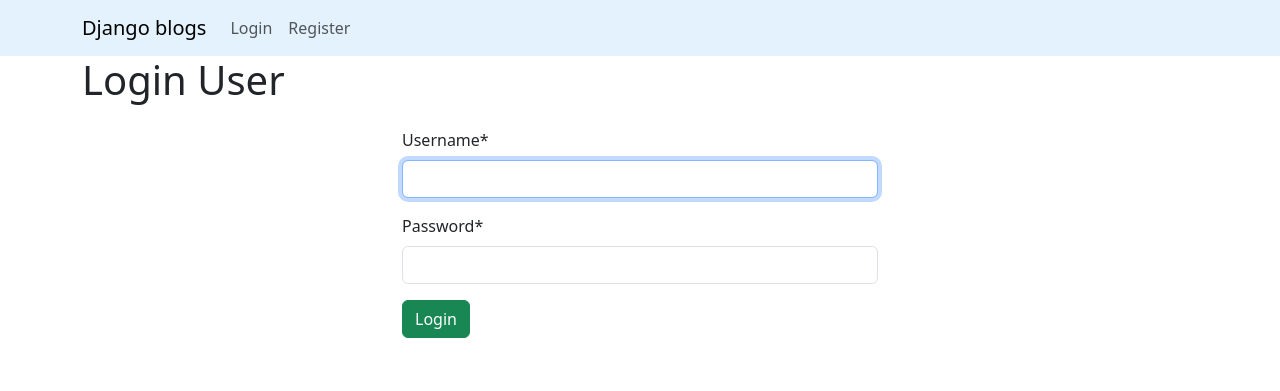
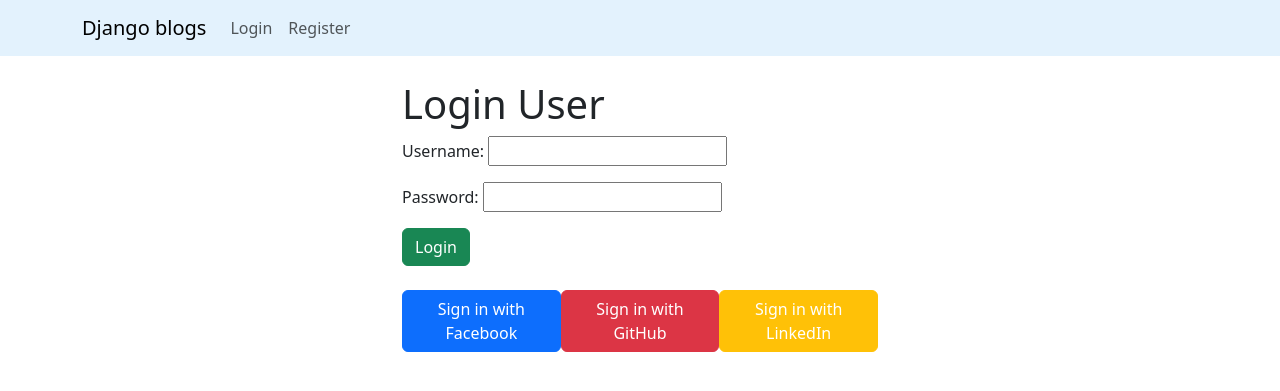
Before and after one commit to Mohitbasnet/BLOG_APP, a Django app: page /login/ in a window 1280 px wide. Shown: the top 391 px of the page. Run offline with Django 5.2, Linux system fonts and the light colour scheme; some libraries are stand-ins or nearby versions.

Commit message:
add social_authentication

```diff
--- a/Blog/articles/templates/articles/login.html
+++ b/Blog/articles/templates/articles/login.html
@@ -1,21 +1,50 @@
-{% extends 'base.html'%}
+{% extends 'base.html' %}
 
-
-
-{% block title %} Login {% endblock%}
-
+{% block title %}Login{% endblock %}
+{% block style %}
+<style>
+    .login_style {
+        width: 500px;
+        margin: auto;
+    }
+    .link_style_hover {
+        text-decoration: none;
+        color: gray;
+    }
+    /* Additional CSS for aligning buttons in one line */
+    .button-container {
+        display: flex;
+        justify-content: space-between;
+        margin-top: 20px;
+    }
+    .button-container .btn {
+        flex: 1;
+        color: white; /* Set text color to white */
+    }
+</style>
+{% endblock %}
 
 {% block body %}
+<div class="container mt-4 login_style">
+    <h1>Login User</h1>
+    <form action="" method="post">
+        {{ form.as_p }}
+        {% csrf_token %}
+        <input type="submit" value="Login" class="btn btn-success">
+    </form>
+</div>
 
-   <div class=" container">
-
-    <h1>Login User</h1>
-    <p>User the following form for the login</p>
-    <form action="" method = "post">
-
-        {{form.as_p}}
-        {% csrf_token %}
-        <input type="submit" value = "Login" class = "btn btn-success">
-    </form>
-   </div>
+<div class="container mt-4 login_style">
+    <div class="button-container">
+        <button class="btn btn-primary">
+            <a href="{% url 'social:begin' 'facebook' %}" class="link_style_hover" style="color: white;">Sign in with Facebook</a>
+        </button>
+        <button class="btn btn-danger">
+            <a href="{% url 'social:begin' 'github' %}" class="link_style_hover" style="color: white;">Sign in with GitHub</a>
+        </button>
+        <button class="btn btn-warning">
+            <a href="{% url 'social:begin' 'linkedin-oauth2' %}" class="link_style_hover" style="color: white;">Sign in with LinkedIn</a>
+        </button>
+    </div>
+</div>
 {% endblock %}
--- a/Blog/articles/urls.py
+++ b/Blog/articles/urls.py
@@ -1,6 +1,6 @@
 from . import views
 
-from django.urls import path
+from django.urls import path,include
 from django.contrib.auth.views import LoginView,PasswordChangeView,PasswordChangeDoneView
 
 
@@ -12,11 +12,11 @@ urlpatterns = [
     path('delete/<slug:slug>/', views.delete_article, name='delete-article'),
 
     path('add-article/',views.add_article,name= 'add-article'),
-    # path('login/',views.user_login, name = 'login'),
-    path('login/',LoginView.as_view(), name = 'login'),
+    path('login/',views.user_login, name = 'login'),
+    # path('login/',LoginView.as_view(), name = 'login'),
     path('logout/', views.logout_view, name='logout'),
     path('password-change/', PasswordChangeView.as_view(), name='password_change'),
     path('password-change/done/',PasswordChangeDoneView.as_view(),name = 'password_change_done'),
     path('register/', views.user_register, name = 'register'),
-
+    path('social-auth', include('social_django.urls', namespace = 'social')),
 ]
```
Also changed, not shown: Blog/Blog/settings.py (+25 -4 lines), Blog/requirements.txt (added, +25 -0 lines), Blog/db.sqlite3.
